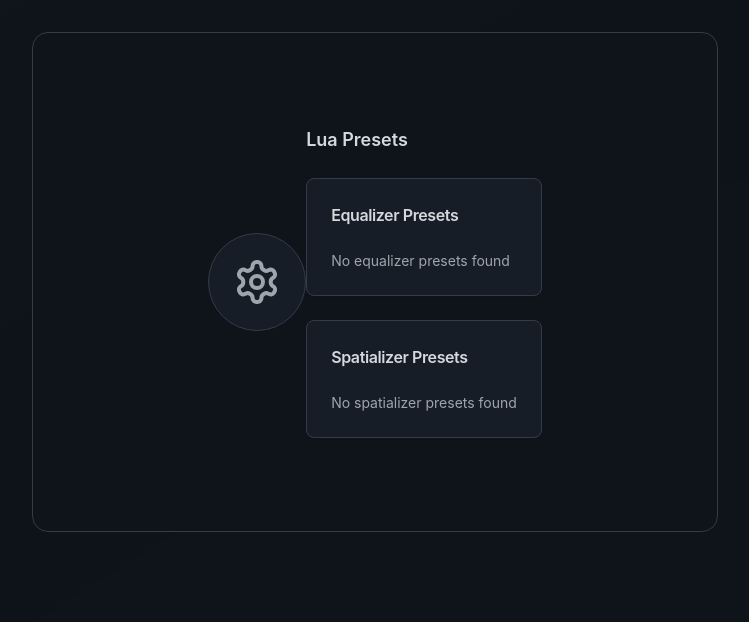
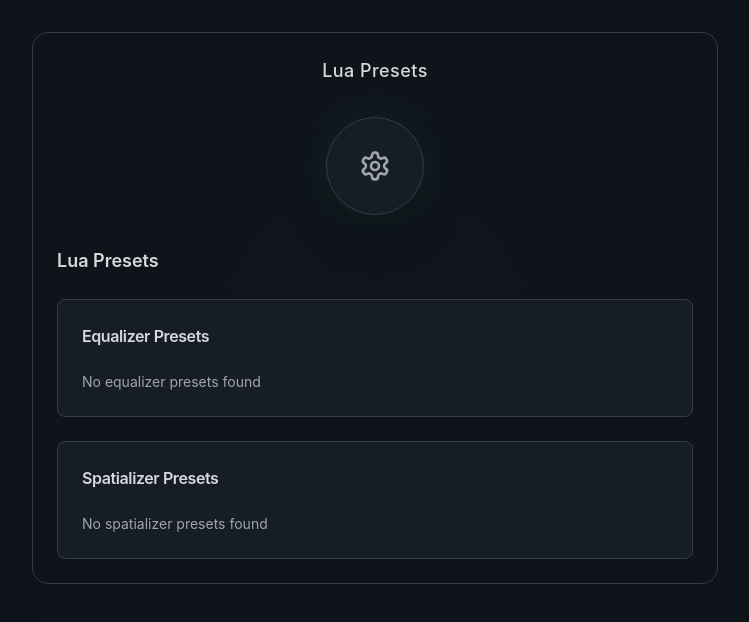
Before and after one commit to BennyPerumalla/SuperDribble, a React (Vite) app in the folder UI/: page /#/ in a window 1280 px wide. Both pictures are taken after a click on the button 683 px from the left and 67 px from the top of the page. Shown: the top 622 px of the page, without its empty margins (0-749 px from the left). Built offline with nearby package versions, Linux system fonts and the light colour scheme; the HTML template or start-up script is replaced by a standard one.

Commit message:
Optimised the settings section
Attenion required: Lua presets

```diff
--- a/UI/src/equalizer/AudioEqualizer.tsx
+++ b/UI/src/equalizer/AudioEqualizer.tsx
@@ -192,25 +192,45 @@ export const AudioEqualizer: React.FC<AudioEqualizerProps> = ({
     return (
       <div
         className={cn(
-          "max-w-6xl mx-auto p-4 rounded-2xl",
+          "w-full p-6 rounded-2xl",
           "bg-eq-background border border-eq-border",
-          "flex items-center justify-center min-h-[500px]",
+          "flex flex-col items-center min-h-[500px] relative overflow-hidden",
           className,
         )}
       >
+        {/* Header */}
+        <div className="w-full flex justify-center mb-8 z-10">
+          <h2 className="text-lg font-medium text-eq-text tracking-wide">Lua Presets</h2>
+        </div>
+
+        {/* Central Content Area */}
+        <div className="flex-1 w-full flex flex-col items-center justify-center gap-8 z-10">
+
+          {/* Settings/Return Hub Button */}
+          <div className="relative group">
+            <div className="absolute inset-0 bg-eq-accent/10 rounded-full blur-xl group-hover:bg-eq-accent/20 transition-all duration-500" />
             <button
               onClick={() => setIsPowerOn(true)}
               className={cn(
-            "p-6 rounded-full bg-eq-surface border border-eq-border",
+                "relative z-10 p-8 rounded-full bg-eq-surface border border-eq-border",
                 "text-eq-text-dim hover:text-eq-accent transition-all duration-300",
-            "hover:bg-eq-surface-light hover:scale-105",
+                "hover:bg-eq-surface-light hover:scale-105 hover:border-eq-accent/30",
+                "shadow-2xl flex items-center justify-center"
               )}
+              title="Return to Equalizer"
             >
-          <Settings size={48} />
+              <Settings size={32} className="transition-transform duration-700 group-hover:rotate-90" />
             </button>
+          </div>
 
           {/* Lua Preset Manager */}
+          <div className="w-full max-w-2xl animate-in fade-in slide-in-from-bottom-4 duration-500">
             <LuaPresetManager />
+          </div>
+        </div>
+
+        {/* Decorative Background Elements */}
+        <div className="absolute top-0 left-0 w-full h-full bg-[radial-gradient(ellipse_at_center,_var(--tw-gradient-stops))] from-eq-surface-light/5 via-transparent to-transparent pointer-events-none" />
       </div>
     );
   }
```
Lines whose indentation alone changed are shown as unchanged.
